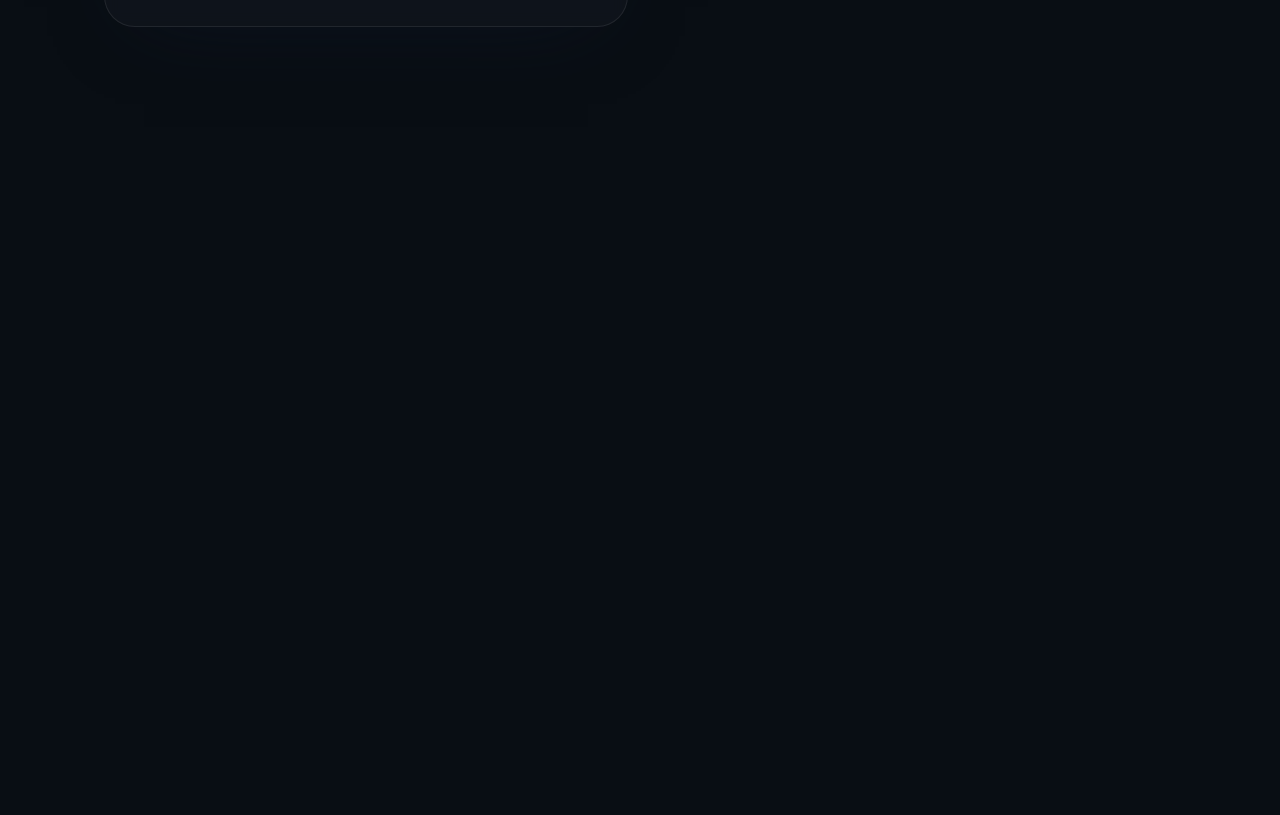
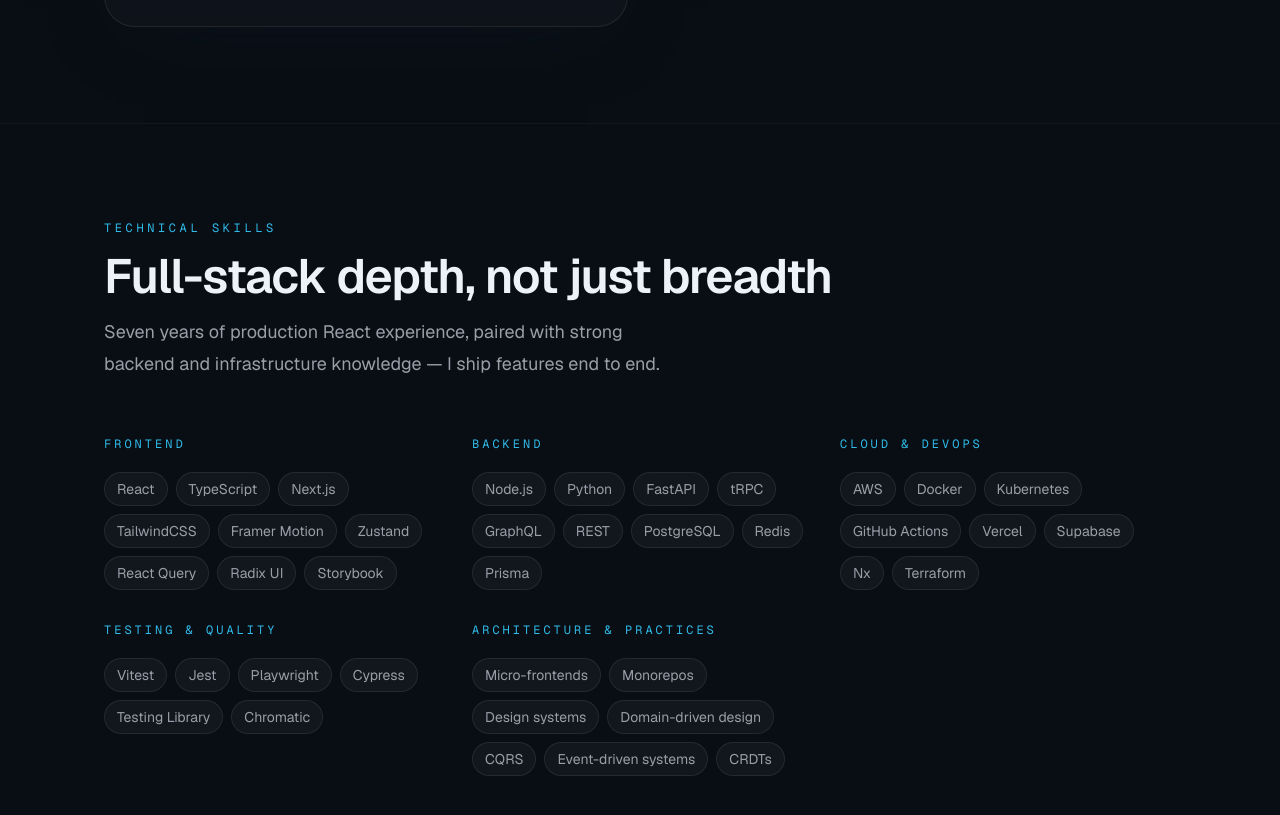
Before and after one commit to dipto0321/dipto-karmakar-portfolio, a Next.js app: page / in a window 1280 px wide. Shown: the part 3475-4290 px from the top of the page. Before the commit the page ends 3598 px from the top, so only its background shows below. Built offline with nearby package versions, Linux system fonts and the light colour scheme.

Commit message:
feat(skills): add grouped technical skills section

```diff
--- a/app/page.tsx
+++ b/app/page.tsx
@@ -1,6 +1,7 @@
 import { HeroSection } from "@/features/hero/hero-section"
 import { ImpactSection } from "@/features/impact/impact-section"
 import { ProjectsSection } from "@/features/projects/projects-section"
+import { SkillsSection } from "@/features/skills/skills-section"
 
 export default function Page() {
   return (
@@ -8,6 +9,7 @@
       <HeroSection />
       <ImpactSection />
       <ProjectsSection />
+      <SkillsSection />
     </main>
   )
 }
--- /dev/null
+++ b/content/skills.ts
@@ -0,0 +1,68 @@
+import type { SkillGroup } from "@/types/skill"
+
+export const skillGroups: SkillGroup[] = [
+  {
+    category: "Frontend",
+    skills: [
+      "React",
+      "TypeScript",
+      "Next.js",
+      "TailwindCSS",
+      "Framer Motion",
+      "Zustand",
+      "React Query",
+      "Radix UI",
+      "Storybook",
+    ],
+  },
+  {
+    category: "Backend",
+    skills: [
+      "Node.js",
+      "Python",
+      "FastAPI",
+      "tRPC",
+      "GraphQL",
+      "REST",
+      "PostgreSQL",
+      "Redis",
+      "Prisma",
+    ],
+  },
+  {
+    category: "Cloud & DevOps",
+    skills: [
+      "AWS",
+      "Docker",
+      "Kubernetes",
+      "GitHub Actions",
+      "Vercel",
+      "Supabase",
+      "Nx",
+      "Terraform",
+    ],
+  },
+  {
+    category: "Testing & Quality",
+    skills: [
+      "Vitest",
+      "Jest",
+      "Playwright",
+      "Cypress",
+      "Testing Library",
+      "Chromatic",
+    ],
+  },
+  {
+    category: "Architecture & Practices",
+    skills: [
+      "Micro-frontends",
+      "Monorepos",
+      "Design systems",
+      "Domain-driven design",
+      "CQRS",
+      "Event-driven systems",
+      "CRDTs",
+    ],
+  },
+]
--- /dev/null
+++ b/features/skills/skills-section.tsx
@@ -0,0 +1,39 @@
+import { Section } from "@/components/layout/section"
+import { AnimatedWrapper } from "@/components/shared/animated-wrapper"
+import { Heading } from "@/components/shared/heading"
+import { SkillBadge } from "@/components/shared/skill-badge"
+import { skillGroups } from "@/content/skills"
+
+export function SkillsSection() {
+  return (
+    <Section id="skills" className="border-t border-border/40">
+      <AnimatedWrapper>
+        <Heading
+          eyebrow="Technical skills"
+          title="Full-stack depth, not just breadth"
+          description="Seven years of production React experience, paired with strong backend and infrastructure knowledge — I ship features end to end."
+        />
+      </AnimatedWrapper>
+
+      <div className="mt-14 grid gap-8 sm:grid-cols-2 lg:grid-cols-3">
+        {skillGroups.map((group, i) => (
+          <AnimatedWrapper
+            key={group.category}
+            transition={{ duration: 0.45, ease: "easeOut", delay: i * 0.07 }}
+          >
+            <div className="space-y-5">
+              <h3 className="font-mono text-xs tracking-[0.25em] text-primary uppercase">
+                {group.category}
+              </h3>
+              <div className="flex flex-wrap gap-2">
+                {group.skills.map((skill) => (
+                  <SkillBadge key={skill} label={skill} />
+                ))}
+              </div>
+            </div>
+          </AnimatedWrapper>
+        ))}
+      </div>
+    </Section>
+  )
+}
--- /dev/null
+++ b/types/skill.ts
@@ -0,0 +1,4 @@
+export interface SkillGroup {
+  category: string
+  skills: string[]
+}
```
